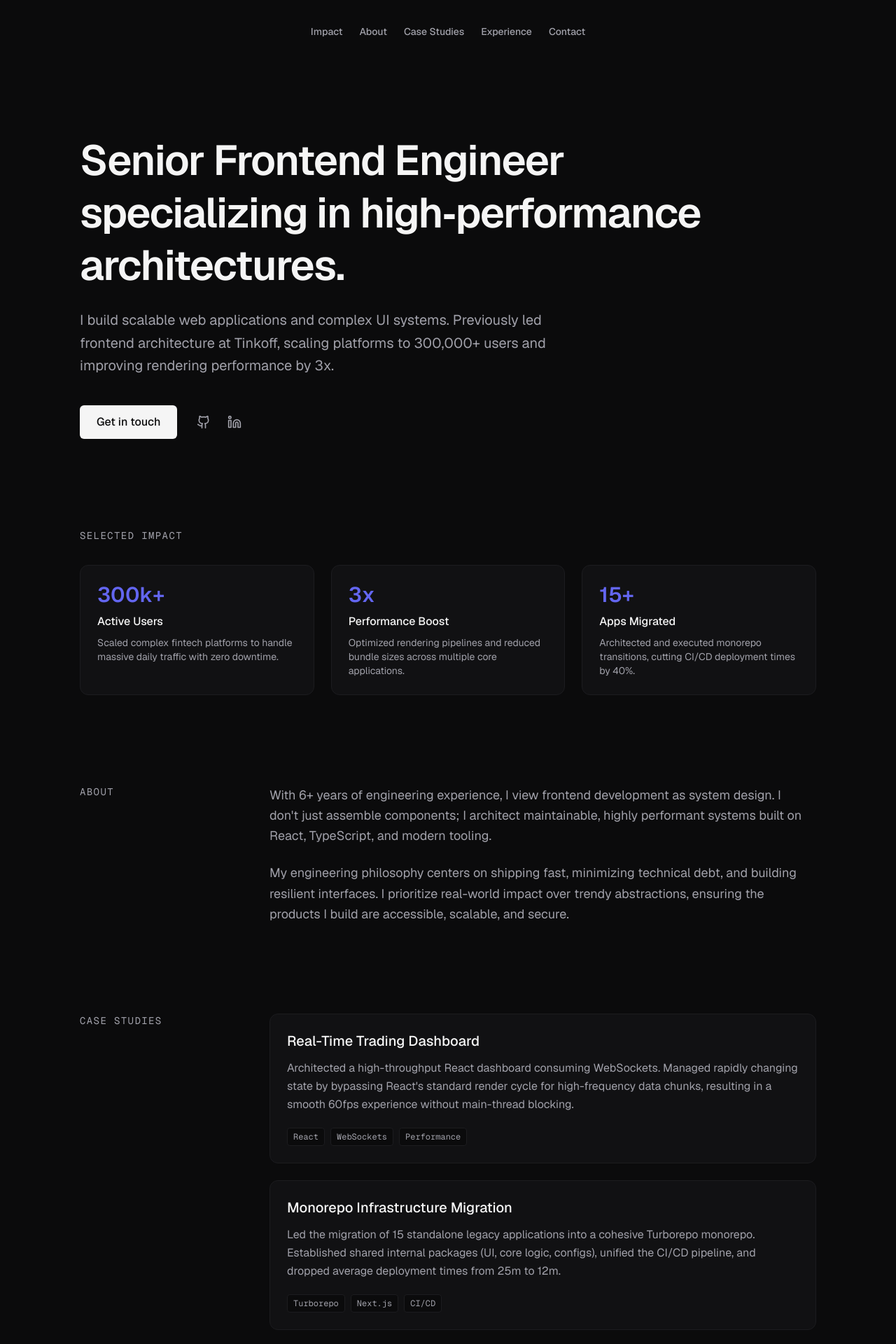
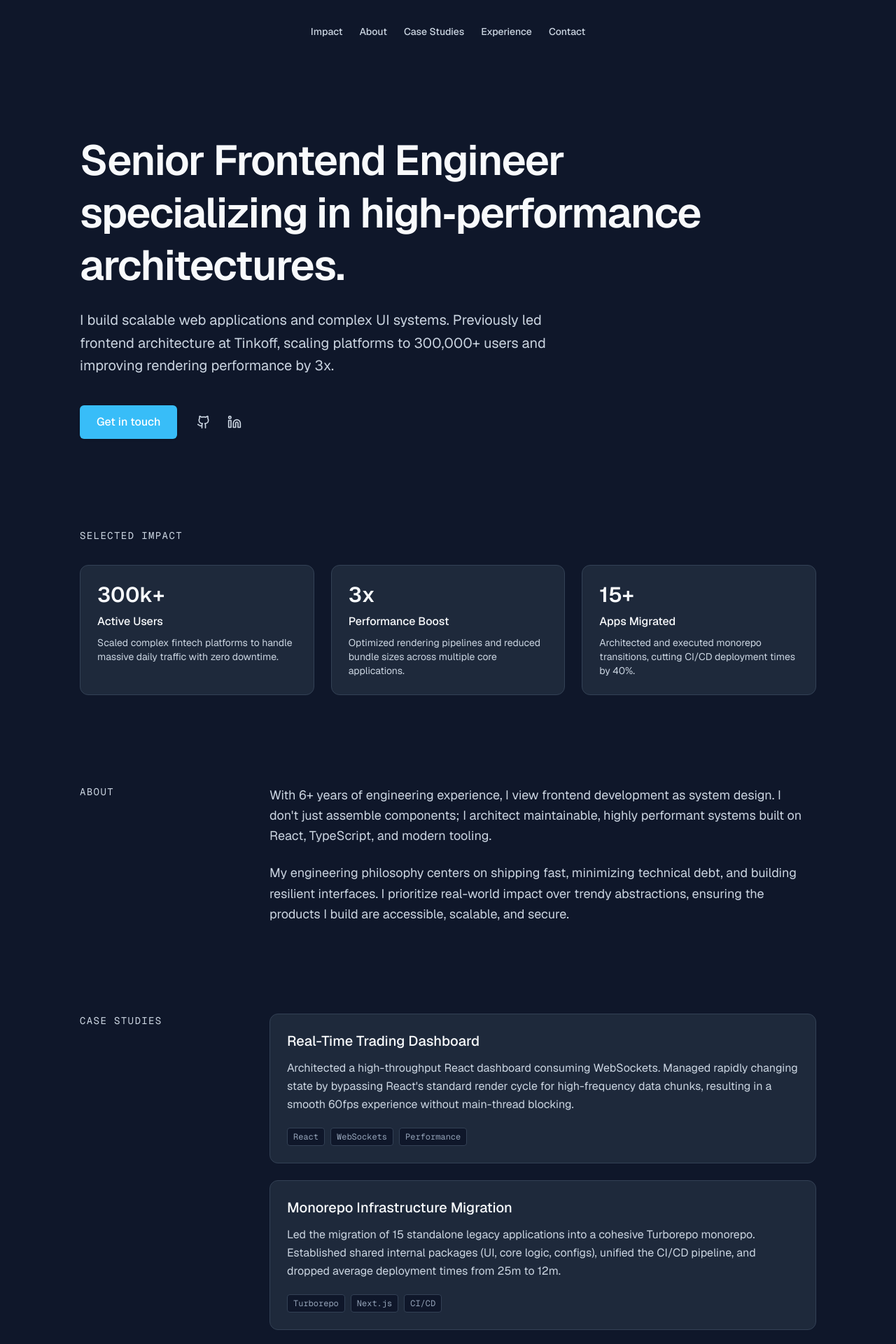
Before and after one commit to Dmitrii-Lobanov/portfolio, a Next.js app: page / in a window 1280 px wide. Shown: the top 1920 px of the page at 70% size. Built offline with nearby package versions, Linux system fonts and the light colour scheme.

Commit message:
Refactor color scheme

```diff
--- a/src/app/globals.css
+++ b/src/app/globals.css
@@ -4,13 +4,15 @@
   --font-sans: var(--font-geist-sans);
   --font-mono: var(--font-geist-mono);
 
-  /* Custom Portfolio Colors */
-  --color-bg-base: #0b0b0c;
-  --color-bg-surface: #111113;
-  --color-border-subtle: #1c1c1f;
-  --color-text-primary: #f5f5f5;
-  --color-text-secondary: #a1a1aa;
-  --color-accent-indigo: #6366f1;
+  /* User-Friendly Senior Portfolio Colors (Slate Theme) */
+  --color-bg-base: #0f172a;
+  --color-bg-surface: #1e293b;
+  --color-bg-elevated: #334155;
+  --color-border-subtle: #334155;
+  --color-text-primary: #f8fafc;
+  --color-text-secondary: #cbd5e1;
+  --color-text-muted: #94a3b8;
+  --color-accent-indigo: #38bdf8;
 }
 
 html {
@@ -27,6 +29,6 @@ body {
 }
 
 ::selection {
-  background-color: rgba(99, 102, 241, 0.3); /* Indigo Accent */
-  color: #f5f5f5;
+  background-color: rgba(56, 189, 248, 0.3); /* Sky Accent */
+  color: #f8fafc;
 }
--- a/src/app/page.tsx
+++ b/src/app/page.tsx
@@ -1,5 +1,5 @@
+import { ArrowUpRight, Mail } from "lucide-react";
 import { GithubIcon, LinkedinIcon } from "@/components/icons";
-import { Mail, ArrowUpRight } from "lucide-react";
 
 export default function Home() {
   return (
@@ -18,7 +18,7 @@ export default function Home() {
         <div className="flex gap-6 items-center mt-4">
           <a
             href="#contact"
-            className="bg-text-primary text-bg-base px-6 py-3 rounded-md font-medium hover:bg-white/90 transition-colors"
+            className="bg-accent-indigo text-white px-6 py-3 rounded-md font-medium hover:brightness-110 transition-all focus-visible:ring-2 focus-visible:ring-accent-indigo focus-visible:ring-offset-2 focus-visible:ring-offset-bg-base outline-none shadow-sm"
           >
             Get in touch
           </a>
@@ -52,7 +52,7 @@ export default function Home() {
         </h2>
         <div className="grid grid-cols-1 md:grid-cols-3 gap-6">
           <div className="flex flex-col gap-2 p-6 bg-bg-surface border border-border-subtle rounded-xl">
-            <span className="text-3xl font-semibold text-accent-indigo">
+            <span className="text-3xl font-semibold text-text-primary">
               300k+
             </span>
             <span className="text-text-primary font-medium">Active Users</span>
@@ -62,9 +62,7 @@ export default function Home() {
             </span>
           </div>
           <div className="flex flex-col gap-2 p-6 bg-bg-surface border border-border-subtle rounded-xl">
-            <span className="text-3xl font-semibold text-accent-indigo">
-              3x
-            </span>
+            <span className="text-3xl font-semibold text-text-primary">3x</span>
             <span className="text-text-primary font-medium">
               Performance Boost
             </span>
@@ -74,7 +72,7 @@ export default function Home() {
             </span>
           </div>
           <div className="flex flex-col gap-2 p-6 bg-bg-surface border border-border-subtle rounded-xl">
-            <span className="text-3xl font-semibold text-accent-indigo">
+            <span className="text-3xl font-semibold text-text-primary">
               15+
             </span>
             <span className="text-text-primary font-medium">Apps Migrated</span>
@@ -118,12 +116,12 @@ export default function Home() {
         <div className="md:col-span-3 grid grid-cols-1 gap-6">
           <a
             href="#"
-            className="group flex flex-col sm:flex-row gap-6 p-6 bg-bg-surface border border-border-subtle rounded-xl hover:border-text-secondary/30 transition-colors"
+            className="group flex flex-col sm:flex-row gap-6 p-6 bg-bg-surface border border-border-subtle rounded-xl hover:bg-bg-elevated transition-colors focus-visible:ring-2 focus-visible:ring-accent-indigo outline-none"
           >
             <div className="flex-1 flex flex-col gap-3">
-              <h3 className="text-xl font-medium text-text-primary flex items-center gap-2">
+              <h3 className="text-xl font-medium text-text-primary flex items-center gap-2 group-hover:text-accent-indigo transition-colors">
                 Real-Time Trading Dashboard
-                <ArrowUpRight className="w-4 h-4 text-text-secondary opacity-0 -translate-x-2 group-hover:opacity-100 group-hover:translate-x-0 transition-all" />
+                <ArrowUpRight className="w-4 h-4 text-accent-indigo opacity-0 -translate-x-2 group-hover:opacity-100 group-hover:translate-x-0 transition-all" />
               </h3>
               <p className="text-text-secondary leading-relaxed">
                 Architected a high-throughput React dashboard consuming
@@ -132,13 +130,13 @@ export default function Home() {
                 in a smooth 60fps experience without main-thread blocking.
               </p>
               <div className="flex gap-2 mt-2">
-                <span className="text-xs font-mono px-2 py-1 bg-bg-base border border-border-subtle rounded text-text-secondary">
+                <span className="text-xs font-mono px-2 py-1 bg-bg-base border border-border-subtle rounded text-text-muted">
                   React
                 </span>
-                <span className="text-xs font-mono px-2 py-1 bg-bg-base border border-border-subtle rounded text-text-secondary">
+                <span className="text-xs font-mono px-2 py-1 bg-bg-base border border-border-subtle rounded text-text-muted">
                   WebSockets
                 </span>
-                <span className="text-xs font-mono px-2 py-1 bg-bg-base border border-border-subtle rounded text-text-secondary">
+                <span className="text-xs font-mono px-2 py-1 bg-bg-base border border-border-subtle rounded text-text-muted">
                   Performance
                 </span>
               </div>
@@ -147,12 +145,12 @@ export default function Home() {
 
           <a
             href="#"
-            className="group flex flex-col sm:flex-row gap-6 p-6 bg-bg-surface border border-border-subtle rounded-xl hover:border-text-secondary/30 transition-colors"
+            className="group flex flex-col sm:flex-row gap-6 p-6 bg-bg-surface border border-border-subtle rounded-xl hover:bg-bg-elevated transition-colors focus-visible:ring-2 focus-visible:ring-accent-indigo outline-none"
           >
             <div className="flex-1 flex flex-col gap-3">
-              <h3 className="text-xl font-medium text-text-primary flex items-center gap-2">
+              <h3 className="text-xl font-medium text-text-primary flex items-center gap-2 group-hover:text-accent-indigo transition-colors">
                 Monorepo Infrastructure Migration
-                <ArrowUpRight className="w-4 h-4 text-text-secondary opacity-0 -translate-x-2 group-hover:opacity-100 group-hover:translate-x-0 transition-all" />
+                <ArrowUpRight className="w-4 h-4 text-accent-indigo opacity-0 -translate-x-2 group-hover:opacity-100 group-hover:translate-x-0 transition-all" />
               </h3>
               <p className="text-text-secondary leading-relaxed">
                 Led the migration of 15 standalone legacy applications into a
@@ -161,13 +159,13 @@ export default function Home() {
                 and dropped average deployment times from 25m to 12m.
               </p>
               <div className="flex gap-2 mt-2">
-                <span className="text-xs font-mono px-2 py-1 bg-bg-base border border-border-subtle rounded text-text-secondary">
+                <span className="text-xs font-mono px-2 py-1 bg-bg-base border border-border-subtle rounded text-text-muted">
                   Turborepo
                 </span>
-                <span className="text-xs font-mono px-2 py-1 bg-bg-base border border-border-subtle rounded text-text-secondary">
+                <span className="text-xs font-mono px-2 py-1 bg-bg-base border border-border-subtle rounded text-text-muted">
                   Next.js
                 </span>
-                <span className="text-xs font-mono px-2 py-1 bg-bg-base border border-border-subtle rounded text-text-secondary">
+                <span className="text-xs font-mono px-2 py-1 bg-bg-base border border-border-subtle rounded text-text-muted">
                   CI/CD
                 </span>
               </div>
@@ -193,7 +191,7 @@ export default function Home() {
                 </h3>
                 <h4 className="text-text-secondary">Tinkoff</h4>
               </div>
-              <span className="text-sm font-mono text-text-secondary">
+              <span className="text-sm font-mono text-text-muted">
                 2020 — Present
               </span>
             </div>
@@ -215,7 +213,7 @@ export default function Home() {
                 </h3>
                 <h4 className="text-text-secondary">Previous Company</h4>
               </div>
-              <span className="text-sm font-mono text-text-secondary">
+              <span className="text-sm font-mono text-text-muted">
                 2018 — 2020
               </span>
             </div>
--- a/src/components/header.tsx
+++ b/src/components/header.tsx
@@ -29,7 +29,7 @@ export function Header() {
         className={cn(
           "pointer-events-auto flex items-center gap-6 rounded-full px-6 py-2.5 transition-all duration-200 border",
           isScrolled
-            ? "bg-bg-surface/80 backdrop-blur-md border-border-subtle shadow-sm"
+            ? "bg-bg-surface/90 backdrop-blur-md border-border-subtle"
             : "bg-transparent border-transparent",
         )}
       >
@@ -37,7 +37,7 @@ export function Header() {
           <Link
             key={item.name}
             href={item.href}
-            className="text-sm font-medium text-text-secondary hover:text-text-primary transition-colors"
+            className="text-sm font-medium text-text-secondary hover:text-text-primary transition-colors focus-visible:text-accent-indigo focus-visible:outline-none"
           >
             {item.name}
           </Link>
--- a/src/components/icons.tsx
+++ b/src/components/icons.tsx
@@ -12,6 +12,8 @@ export function GithubIcon(props: SVGProps<SVGSVGElement>) {
       strokeWidth="2"
       strokeLinecap="round"
       strokeLinejoin="round"
+      role="img"
+      aria-label="GitHub Icon"
       {...props}
     >
       <path d="M15 22v-4a4.8 4.8 0 0 0-1-3.5c3 0 6-2 6-5.5.08-1.25-.27-2.48-1-3.5.28-1.15.28-2.35 0-3.5 0 0-1 0-3 1.5-2.64-.5-5.36-.5-8 0C6 2 5 2 5 2c-.3 1.15-.3 2.35 0 3.5A5.403 5.403 0 0 0 4 9c0 3.5 3 5.5 6 5.5-.39.49-.68 1.05-.85 1.65-.17.6-.22 1.23-.15 1.85v4" />
@@ -32,6 +34,8 @@ export function LinkedinIcon(props: SVGProps<SVGSVGElement>) {
       strokeWidth="2"
       strokeLinecap="round"
       strokeLinejoin="round"
+      role="img"
+      aria-label="LinkedIn Icon"
       {...props}
     >
       <path d="M16 8a6 6 0 0 1 6 6v7h-4v-7a2 2 0 0 0-2-2 2 2 0 0 0-2 2v7h-4v-7a6 6 0 0 1 6-6z" />
--- a/src/components/ui/fade-in.tsx
+++ /dev/null
@@ -1,75 +0,0 @@
-"use client";
-
-import { motion } from "framer-motion";
-import type { ReactNode } from "react";
-
-export function FadeIn({
-  children,
-  delay = 0,
-  className,
-}: {
-  children: ReactNode;
-  delay?: number;
-  className?: string;
-}) {
-  return (
-    <motion.div
-      initial={{ opacity: 0, y: 20 }}
-      animate={{ opacity: 1, y: 0 }}
-      transition={{ duration: 0.5, delay, ease: "easeOut" }}
-      className={className}
-    >
-      {children}
-    </motion.div>
-  );
-}
-
-export function FadeInStagger({
-  children,
-  className,
-}: {
-  children: ReactNode;
-  className?: string;
-}) {
-  return (
-    <motion.div
-      initial="hidden"
-      animate="visible"
-      variants={{
-        hidden: {},
-        visible: {
-          transition: {
-            staggerChildren: 0.15,
-          },
-        },
-      }}
-      className={className}
-    >
-      {children}
-    </motion.div>
-  );
-}
-
-export function FadeInStaggerItem({
-  children,
-  className,
-}: {
-  children: ReactNode;
-  className?: string;
-}) {
-  return (
-    <motion.div
-      variants={{
-        hidden: { opacity: 0, y: 20 },
-        visible: {
-          opacity: 1,
-          y: 0,
-          transition: { duration: 0.5, ease: "easeOut" },
-        },
-      }}
-      className={className}
-    >
-      {children}
-    </motion.div>
-  );
-}
```
Also changed, not shown: src/components/project-card.tsx (deleted, +0 -69 lines).
